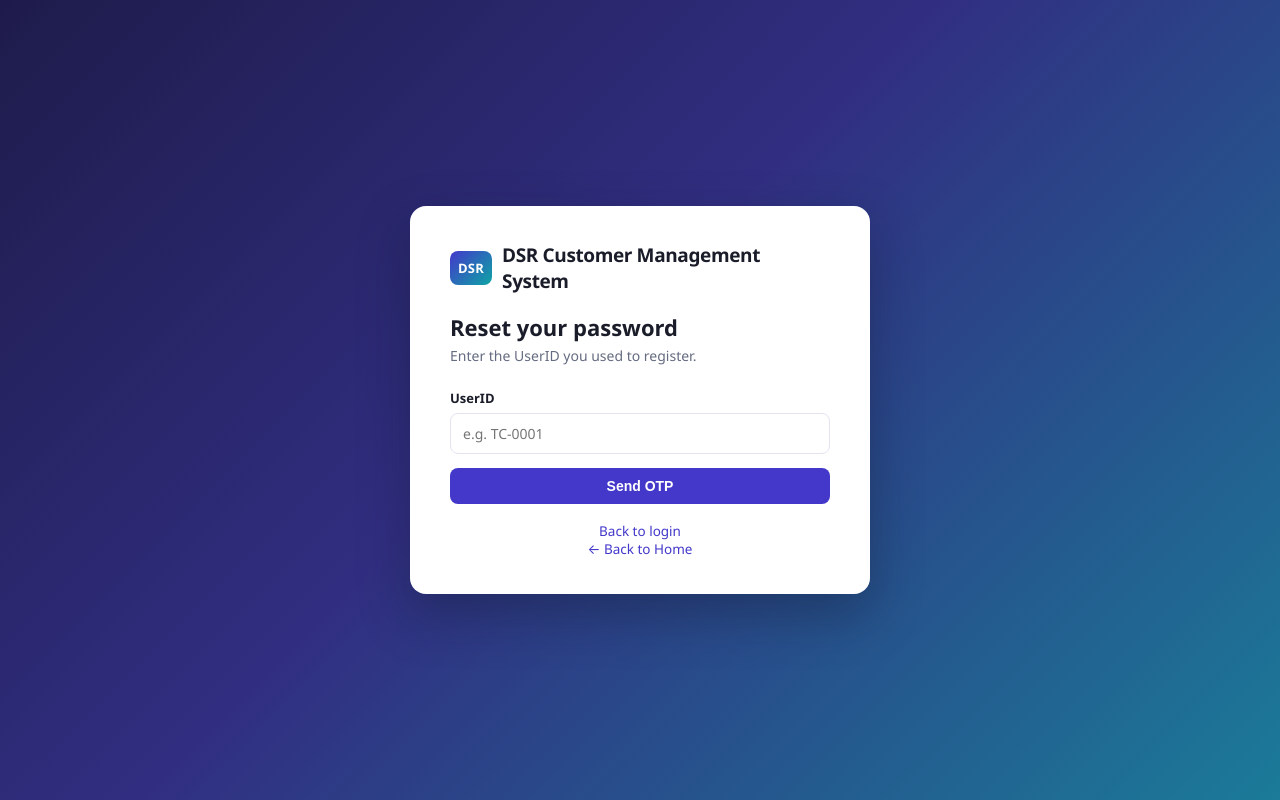
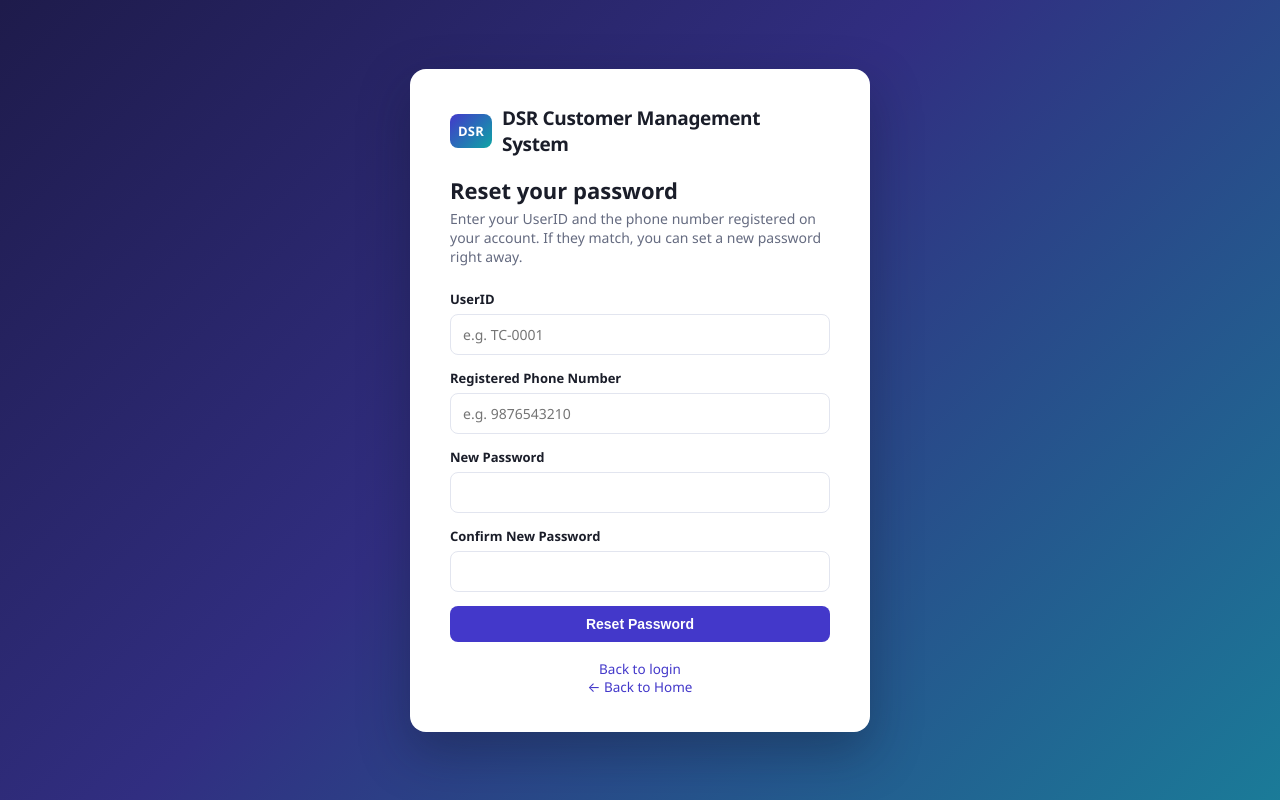
Before and after one commit to vishw4ditya/DSRCUSTOMER, a React (Vite) app: page /forgot-password in a window 1280 px wide. Built offline with nearby package versions, Linux system fonts and the light colour scheme; no server answers.

Commit message:
Updated code

```diff
--- a/src/pages/ForgotPassword.jsx
+++ b/src/pages/ForgotPassword.jsx
@@ -4,41 +4,27 @@ import api from '../api/axios';
 
 export default function ForgotPassword() {
   const navigate = useNavigate();
-  const [step, setStep] = useState(1);
   const [userId, setUserId] = useState('');
-  const [demoOtp, setDemoOtp] = useState('');
-  const [otp, setOtp] = useState('');
+  const [phone, setPhone] = useState('');
   const [newPassword, setNewPassword] = useState('');
   const [confirmPassword, setConfirmPassword] = useState('');
   const [error, setError] = useState('');
   const [success, setSuccess] = useState('');
   const [submitting, setSubmitting] = useState(false);
 
-  const requestOtp = async (e) => {
+  const submit = async (e) => {
     e.preventDefault();
     setError('');
-    setSubmitting(true);
-    try {
-      const res = await api.post('/auth/forgot-password', { userId });
-      setDemoOtp(res.data.demoOtp);
-      setStep(2);
-    } catch (err) {
-      setError(err.response?.data?.message || 'Could not generate OTP');
-    } finally {
-      setSubmitting(false);
-    }
-  };
+    setSuccess('');
 
-  const resetPassword = async (e) => {
-    e.preventDefault();
-    setError('');
     if (newPassword !== confirmPassword) {
       setError('Passwords do not match');
       return;
     }
+
     setSubmitting(true);
     try {
-      await api.post('/auth/reset-password', { userId, otp, newPassword });
+      await api.post('/auth/reset-password', { userId, phone, newPassword });
       setSuccess('Password reset successful! Redirecting to login...');
       setTimeout(() => navigate('/login'), 1800);
     } catch (err) {
@@ -56,33 +42,22 @@ export default function ForgotPassword() {
           <div className="brand-name">DSR Customer Management System</div>
         </div>
         <h1>Reset your password</h1>
-        <p className="auth-subtitle">Enter the UserID you used to register.</p>
+        <p className="auth-subtitle">
+          Enter your UserID and the phone number registered on your account. If they match, you can set a new
+          password right away.
+        </p>
 
         {error && <div className="alert alert-error">{error}</div>}
         {success && <div className="alert alert-success">{success}</div>}
 
-        {step === 1 && (
-          <form className="form-grid" onSubmit={requestOtp}>
+        <form className="form-grid" onSubmit={submit}>
           <div>
             <label>UserID</label>
             <input required placeholder="e.g. TC-0001" value={userId} onChange={(e) => setUserId(e.target.value)} />
           </div>
-            <button className="btn btn-primary btn-block" type="submit" disabled={submitting}>
-              {submitting ? 'Sending...' : 'Send OTP'}
-            </button>
-          </form>
-        )}
-
-        {step === 2 && (
-          <>
-            <div className="otp-display">
-              <div className="helper-text">Demo mode - no SMS/email provider connected. Your OTP is:</div>
-              <div className="otp-code">{demoOtp}</div>
-            </div>
-            <form className="form-grid" onSubmit={resetPassword}>
           <div>
-                <label>Enter OTP</label>
-                <input required value={otp} onChange={(e) => setOtp(e.target.value)} maxLength={6} />
+            <label>Registered Phone Number</label>
+            <input required placeholder="e.g. 9876543210" value={phone} onChange={(e) => setPhone(e.target.value)} />
           </div>
           <div>
             <label>New Password</label>
@@ -96,8 +71,6 @@ export default function ForgotPassword() {
             {submitting ? 'Resetting...' : 'Reset Password'}
           </button>
         </form>
-          </>
-        )}
 
         <div className="auth-footer">
           <Link to="/login">Back to login</Link>
--- a/src/pages/Login.jsx
+++ b/src/pages/Login.jsx
@@ -52,7 +52,7 @@ export default function Login() {
         </form>
 
         <div className="auth-footer">
-          <Link to="/forgot-password">Forgot password? (use your UserID)</Link>
+          <Link to="/forgot-password">Forgot password?</Link>
           <span> &middot; </span>
           <Link to="/register">Create an account</Link>
           <br />
--- a/src/styles/index.css
+++ b/src/styles/index.css
@@ -298,16 +298,6 @@ tr.row-due-today td { color: var(--color-danger); font-weight: 600; }
 .radio-option { display: flex; align-items: center; gap: 6px; font-size: 14px; font-weight: 500; }
 .radio-option input { width: auto; }
 
-.otp-display {
-  background: var(--color-primary-light);
-  border: 1px dashed var(--color-primary);
-  border-radius: 10px;
-  padding: 14px;
-  text-align: center;
-  margin-bottom: 16px;
-}
-.otp-code { font-size: 26px; font-weight: 800; letter-spacing: 6px; color: var(--color-primary-dark); }
-
 .helper-text { font-size: 12.5px; color: var(--color-text-muted); margin-top: 4px; }
 
 .copyable-address {
```
Lines whose indentation alone changed are shown as unchanged.
